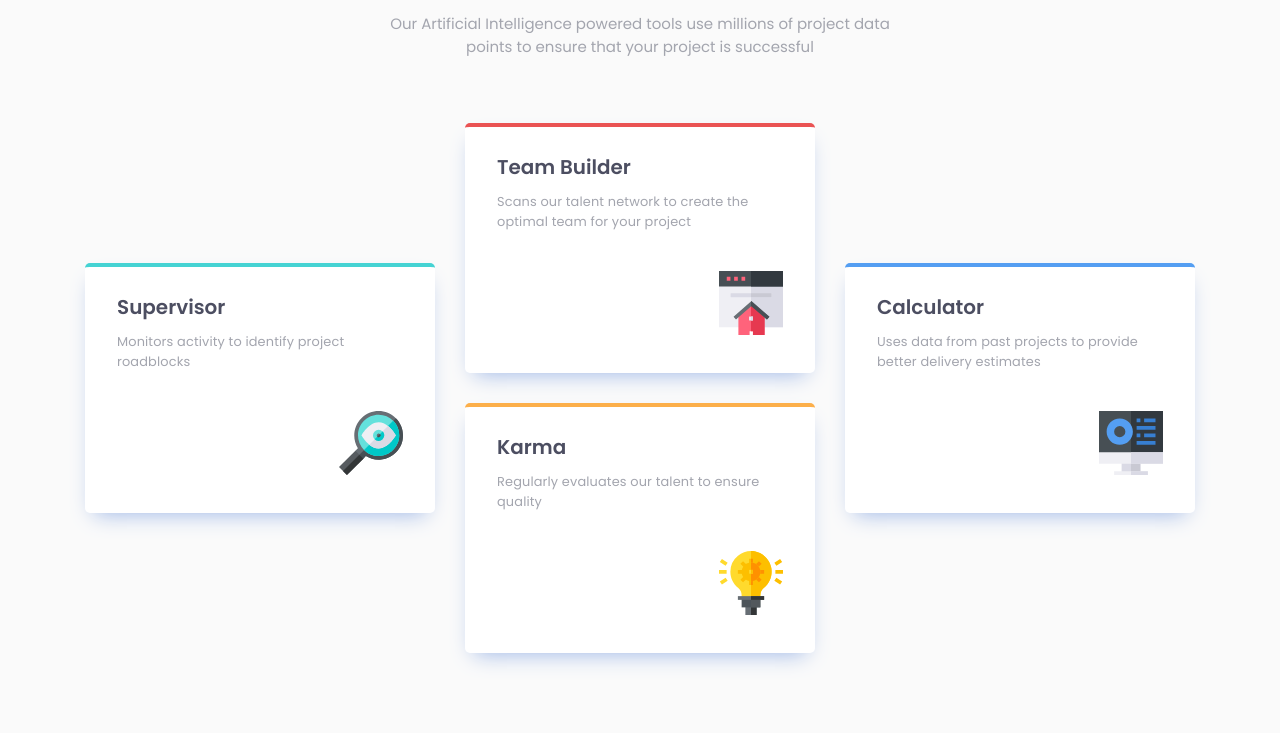
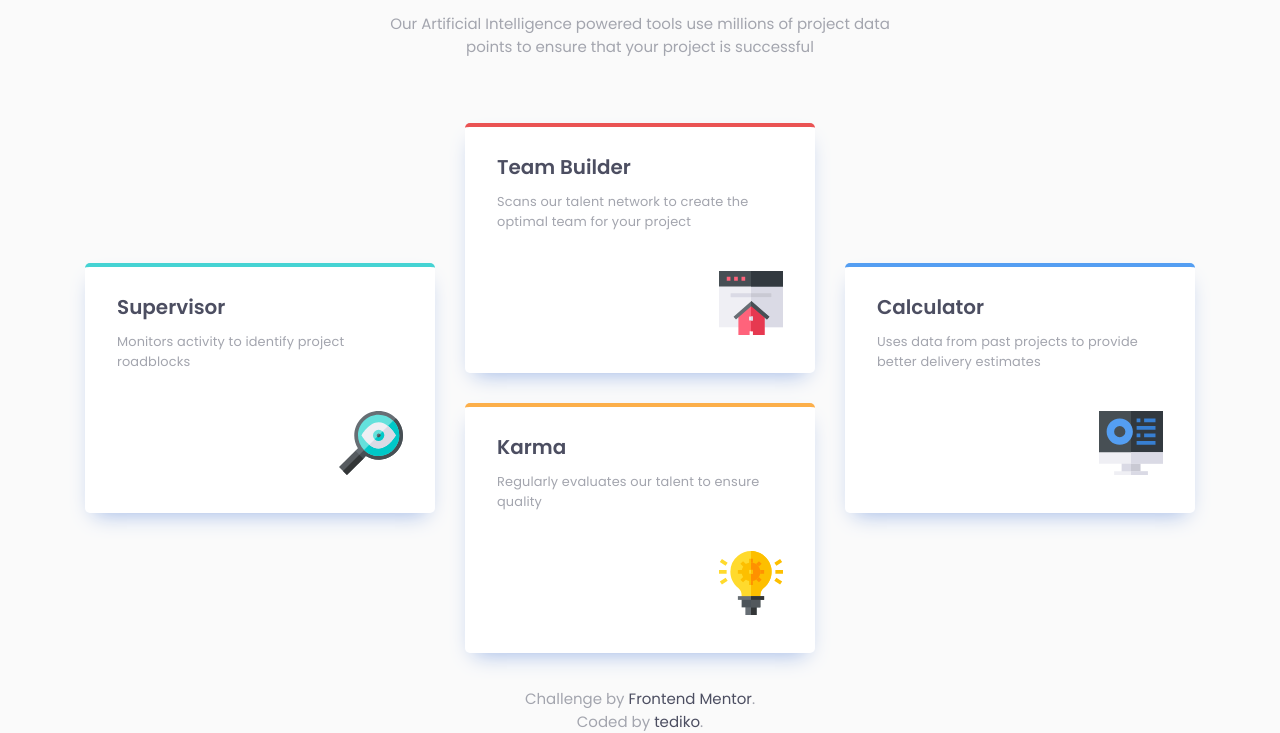
Before and after one commit to tediko/FourCardFeature, a plain HTML site: page index.html in a window 1280 px wide. Shown: the part 191-924 px from the top of the page. Drawn offline with Linux system fonts and the light colour scheme.

Commit message:
Added footer section

```diff
--- a/index.html
+++ b/index.html
@@ -5,6 +5,7 @@
   <meta name="viewport" content="width=device-width, initial-scale=1.0">
   <link rel="stylesheet" href="styles/main.css">
   <link rel="stylesheet" href="styles/feature.css">
+  <link rel="stylesheet" href="styles/footer.css">
   <title>Frontend Mentor | Four card feature section</title>
 </head>
 <body>
@@ -41,5 +42,12 @@
       </div>
     </div>
   </section>
+  <!-- Footer -->
+  <footer class="footer">
+    <div class="footer__attribution">
+      <p class="footer__text">Challenge by <a href="https://www.frontendmentor.io?ref=challenge" target="_blank">Frontend Mentor</a>.</p>
+      <p class="footer__text">Coded by <a href="https://github.com/tediko" target="_blank">tediko</a>.</p>
+    </div>
+  </footer>
 </body>
 </html>
--- /dev/null
+++ b/styles/footer.css
@@ -0,0 +1,26 @@
+/* Footer section */
+.footer {
+    position: absolute;
+    display: flex;
+    justify-content: center;
+    bottom: 0px;
+    left: 50%;
+    transform: translateX(-50%);
+    color: var(--clr-blue-grayish);
+    font-size: 1rem;
+}
+
+.footer__attribution {
+    text-align: center;
+}
+
+.footer a {
+    color: var(--clr-blue-dark);
+    text-decoration: none;
+    transition: color 250ms ease-in;
+}
+
+.footer a:hover {
+    text-decoration: underline;
+    color: var(--clr-red);
+}
```
